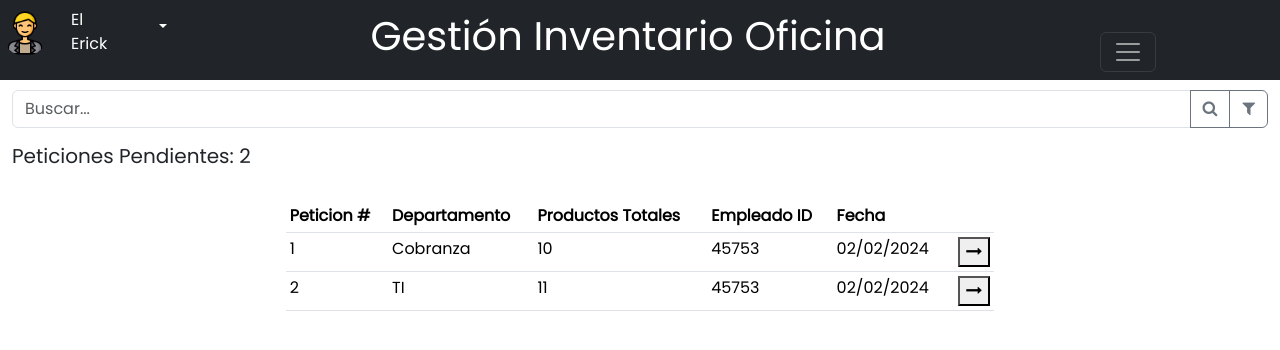
After one commit to DarielGallegos/Gestion-Inventario-Oficina, a PHP site: page /views/bandPeticiones2Opcion.php in a window 1280 px wide. The commit adds this page. Shown: the top 350 px of the page. Run offline with PHP 8.4, Linux system fonts and the light colour scheme.

Commit message:
Bandeja-peticiones
Se agregaron diseños para la bandeja de peticiones

```diff
--- a/components/nav-bar.php
+++ b/components/nav-bar.php
@@ -64,7 +64,7 @@
                                         </li>
                                         <li>
                                             <div class="container-fluid ml-4 dropdown-item">
-                                                <a class="navbar-brand" href=".././views/regProdEntrada.php">
+                                                <a class="navbar-brand" href=".././views/bandPeticiones.php">
                                                     <img src=".././img/icons/matricula.png" alt="Logo" width="30" height="24" class="d-inline-block align-text-top">
                                                     Peticiones
                                                 </a>
--- a/css/index.css
+++ b/css/index.css
@@ -26,3 +26,25 @@
 .mt-container{
     margin-top: 90px;
 }
+
+
+
+.oculto {
+    display: none;
+}
+.ven_modal {
+    position: absolute;
+    top: 50%;
+    left: 50%;
+    transform: translateX(-50%) translateY(-50%);
+}
+.card_container {
+    display: flex;
+    flex-flow: column;
+
+}
+
+.tbl_wrapper {
+    background-color: rgba(125, 124, 124, 0.162);
+    padding: 20px;
+}
--- /dev/null
+++ b/js/funciones.js
@@ -0,0 +1,11 @@
+function ventanaFormaPeticion(prm_id) {
+    console.log(prm_id)
+    let ventana = document.getElementById('ventana_forma_id');
+    ventana.classList.remove('oculto');
+}
+
+function cerrarVentanaPeticion(e){
+    e.preventDefault();
+    let ventana = document.getElementById('ventana_forma_id');
+    ventana.classList.add('oculto');
+}
--- /dev/null
+++ b/views/bandPeticiones2Opcion.php
@@ -0,0 +1,128 @@
+<!DOCTYPE html>
+<html lang="en">
+
+<head>
+    <meta charset="UTF-8">
+    <meta name="viewport" content="width=device-width, initial-scale=1.0">
+    <title>Bandeja de Peticiones</title>
+    <link rel="stylesheet" href=".././css/bootstrap.min.css">
+    <link rel="stylesheet" href=".././css/index.css">
+    <link rel="stylesheet" href=".././css/globalStyle.css">
+    <link rel="stylesheet" href="https://cdnjs.cloudflare.com/ajax/libs/font-awesome/4.7.0/css/font-awesome.css">
+
+    <link rel="shortcut icon" href=".././img/UTH-Black-favicon.png" type="image/x-icon">
+
+</head>
+
+<body>
+
+</body>
+<?php include('.././components/nav-bar.php'); ?>
+
+<section class="mt-container container-fluid">
+
+    <div class="card_container">
+        <div class="input-group mb-3">
+            <input type="text" class="form-control" placeholder="Buscar..." aria-label="Recipient's username"
+                aria-describedby="button-addon2">
+            <button class="btn btn-outline-secondary" type="button" id="button-addon2"><i class="fa fa-search"
+                    aria-hidden="true"></i></button>
+                    <button class="btn btn-outline-secondary"><i class="fa fa-filter" aria-hidden="true"></i></button>
+
+        </div>
+
+        <h5>Peticiones Pendientes: 2</h5>
+        <br>
+        <section class="container-sm col-7">
+                <table class="table table-hover table-sm"">
+                    <thead>
+                        <tr>
+                            <th>Peticion #</th>
+                            <th>Departamento</th>
+                            <th>Productos Totales</th>
+                            <th>Empleado ID</th>
+                            <th>Fecha</th>
+                            <th>&nbsp;</th>
+                        </tr>
+                    </thead>
+                    <tbody id="contentTable">
+                        <tr>
+                            <td>1</td>
+                            <td>Cobranza</td>
+                            <td>10</td>
+                            <td>45753</td>
+                            <td>02/02/2024</td>
+                            <td><button class="float-end" onclick="ventanaFormaPeticion(1)"><i class="fa fa-long-arrow-right" aria-hidden="true"></i></button></td>
+                        </tr>
+                        <tr>
+                            <td>2</td>
+                            <td>TI</td>
+                            <td>11</td>
+                            <td>45753</td>
+                            <td>02/02/2024</td>
+                            <td><button class="float-end" onclick="ventanaFormaPeticion(2)"><i class="fa fa-long-arrow-right" aria-hidden="true"></i></button></td>
+                        </tr>
+                    </tbody>
+                </table>
+            </section>
+            <!-- Fin Estructura de Tabla -->
+        </section>
+    </section>
+
+
+
+
+
+    <div id="ventana_forma_id" class="ven_modal shadow-lg p-3 mb-5 bg-body-tertiary rounded oculto">
+        <div class="mb-3">
+            <label for="listado" class="form-label">Detalles del Pedido</label>
+        </div>
+        <table class="table">
+            <thead>
+                <tr>
+                    <th scope="col">ID Producto</th>
+                    <th scope="col">Producto</th>
+                    <th scope="col">Categoria</th>
+                    <th scope="col">Cantidad</th>
+                </tr>
+            </thead>
+            <tbody class="table-group-divider">
+                <tr>
+                    <th scope="row">1</th>
+                    <td>Rema de Papel</td>
+                    <td>Papelería</td>
+                    <td>4</td>
+                </tr>
+
+                <tr>
+                    <th scope="row">2</th>
+                    <td>Marcadores</td>
+                    <td>Lapicería</td>
+                    <td>6</td>
+                </tr>
+
+                <tr>
+                    <th scope="row">3</th>
+                    <td>Grapadora</td>
+                    <td>Oficina</td>
+                    <td>1</td>
+
+
+                </tr>
+
+            </tbody>
+        </table>
+        <form class="float-end">
+            <input class="oculto" type="text" value="2">
+            <button class="btn btn-secondary" onclick="cerrarVentanaPeticion(event)">Cancelar</button>
+            <button class="btn btn-danger">Rechazar</button>
+            <button class="btn btn-primary">Aceptar</button>
+        </form>
+    </div>
+</section>
+
+
+<script src=".././js/bootstrap.bundle.min.js"></script>
+<script src=".././js/funciones.js"></script>
+
+</html>
```
Also changed, not shown: views/bandPeticiones.php (added, +113 -0 lines).
